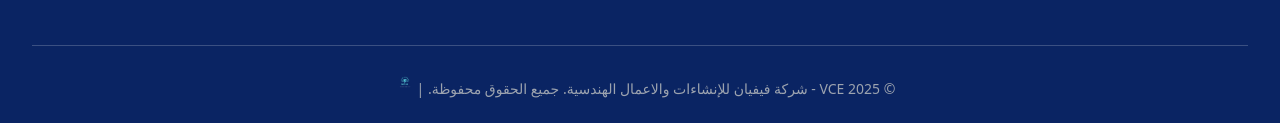
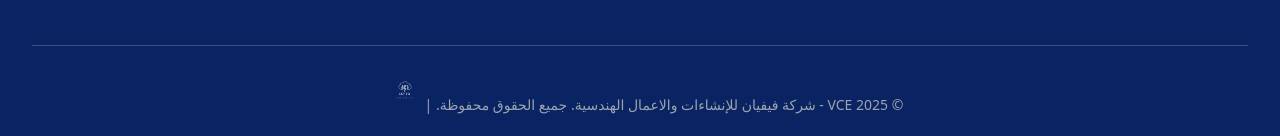
Before and after one commit to hamikax/vce, a React (Vite) app: page / in a window 1280 px wide. Shown: the part 5061-5197 px from the top of the page. Built offline with nearby package versions, Linux system fonts and the light colour scheme; no server answers; the database is empty.

Commit message:
Fix: Facebook icon size and style
Adjust the Facebook icon size and remove the background color.

```diff
--- a/src/components/layout/Footer.tsx
+++ b/src/components/layout/Footer.tsx
@@ -86,7 +86,7 @@ const Footer = () => {
               <img
                 src="/lovable-uploads/9e898001-d747-4518-9ab7-ad4ed3b8d03c.png"
                 alt="SKY LO"
-                className="h-6 ml-1"
+                className="h-10 ml-1 brightness-0 invert opacity-60 hover:opacity-100 transition-opacity"
               />
             </span>
           </p>
```
